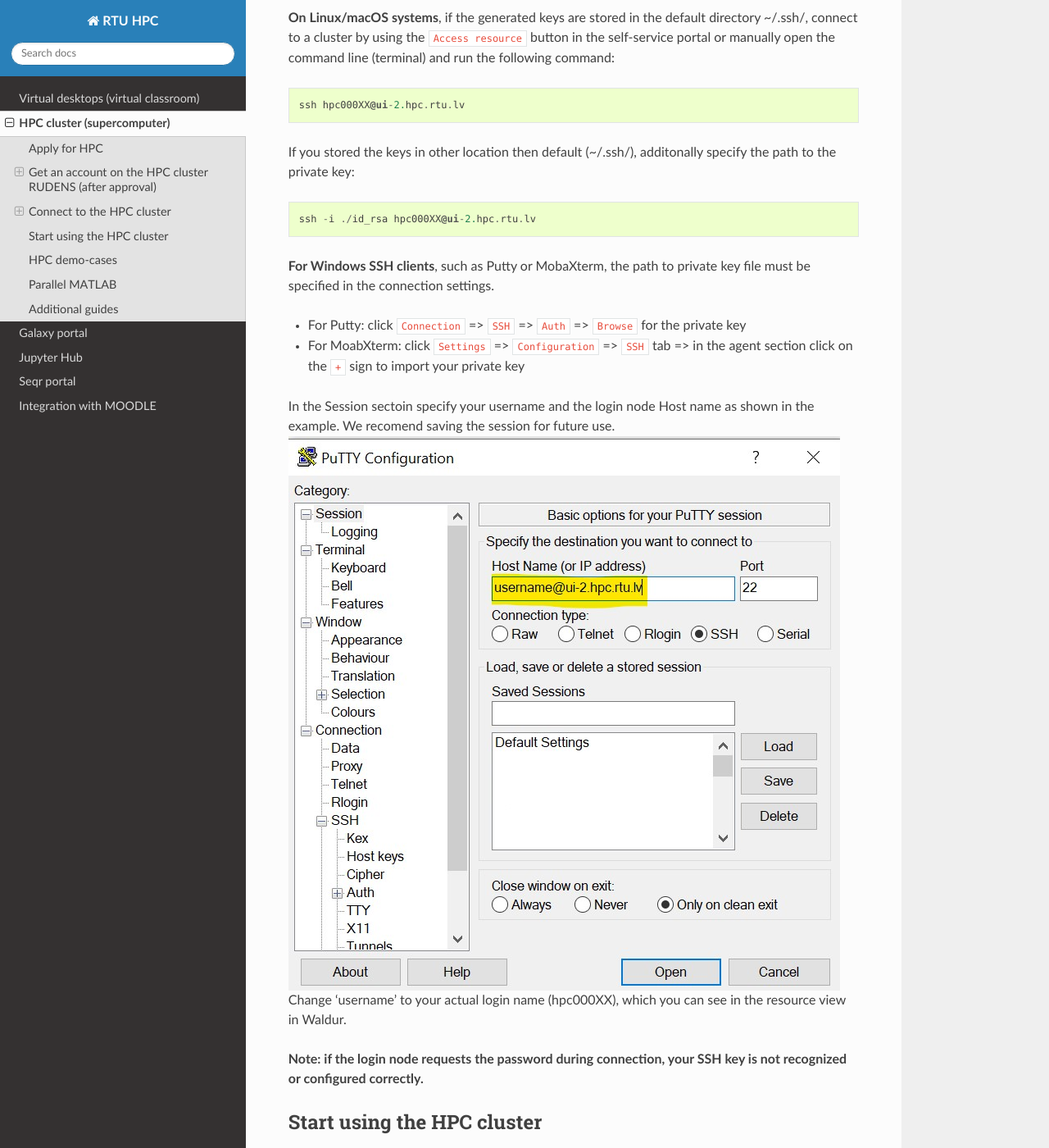
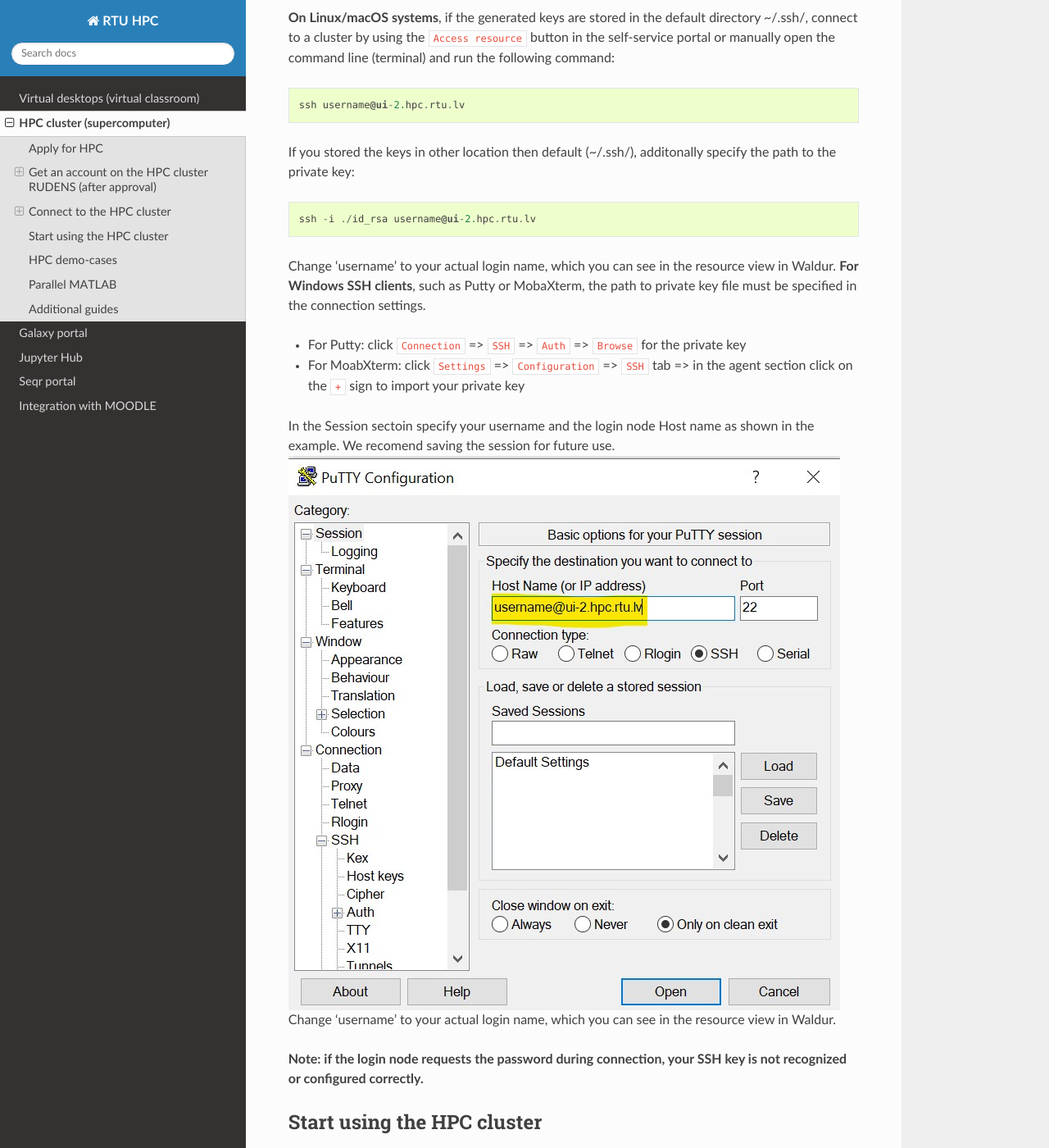
Before and after one commit to rtuhpc/hpc-platform, a Sphinx documentation site: the page built from doc/hpc.md, in a window 1280 px wide and 1400 px high, scrolled down 12446 px. Shown: the whole window at 82% size. Built offline with Sphinx 7.4.7 and the Read the Docs theme 3.1.0, drawn with Linux system fonts in a browser that asks for light colours.

Commit message:
Update hpc.md

````diff
--- a/doc/hpc.md
+++ b/doc/hpc.md
@@ -79,19 +79,20 @@
 #### 3. Use the key
 **On Linux/macOS systems**, if the generated keys are stored in the default directory ~/.ssh/, connect to a cluster by using the `Access resource` button in the self-service portal or manually open the command line (terminal) and run the following command:
    ```
-   ssh hpc000XX@ui-2.hpc.rtu.lv
+   ssh username@ui-2.hpc.rtu.lv
    ```
 If you stored the keys in other location then default (~/.ssh/), additonally specify the path to the private key:
    ```
-   ssh -i ./id_rsa hpc000XX@ui-2.hpc.rtu.lv
+   ssh -i ./id_rsa username@ui-2.hpc.rtu.lv
    ```
+Change 'username' to your actual login name, which you can see in the resource view in Waldur.
 **For Windows SSH clients**, such as Putty or MobaXterm, the path to private key file must be specified in the connection settings.
  - For Putty: click `Connection` => `SSH` => `Auth` => `Browse` for the private key
  - For MoabXterm: click `Settings` => `Configuration` => `SSH` tab => in the agent section click on the `+` sign to import your private key
 
 In the Session sectoin specify your username and the login node Host name as shown in the example. We recomend saving the session for future use.
 ![Putty](images/putty_window.jpg)
-Change 'username' to your actual login name (hpc000XX), which you can see in the resource view in Waldur.
+Change 'username' to your actual login name, which you can see in the resource view in Waldur.
 
 **Note: if the login node requests the password during connection, your SSH key is not recognized or configured correctly.**
 
````
